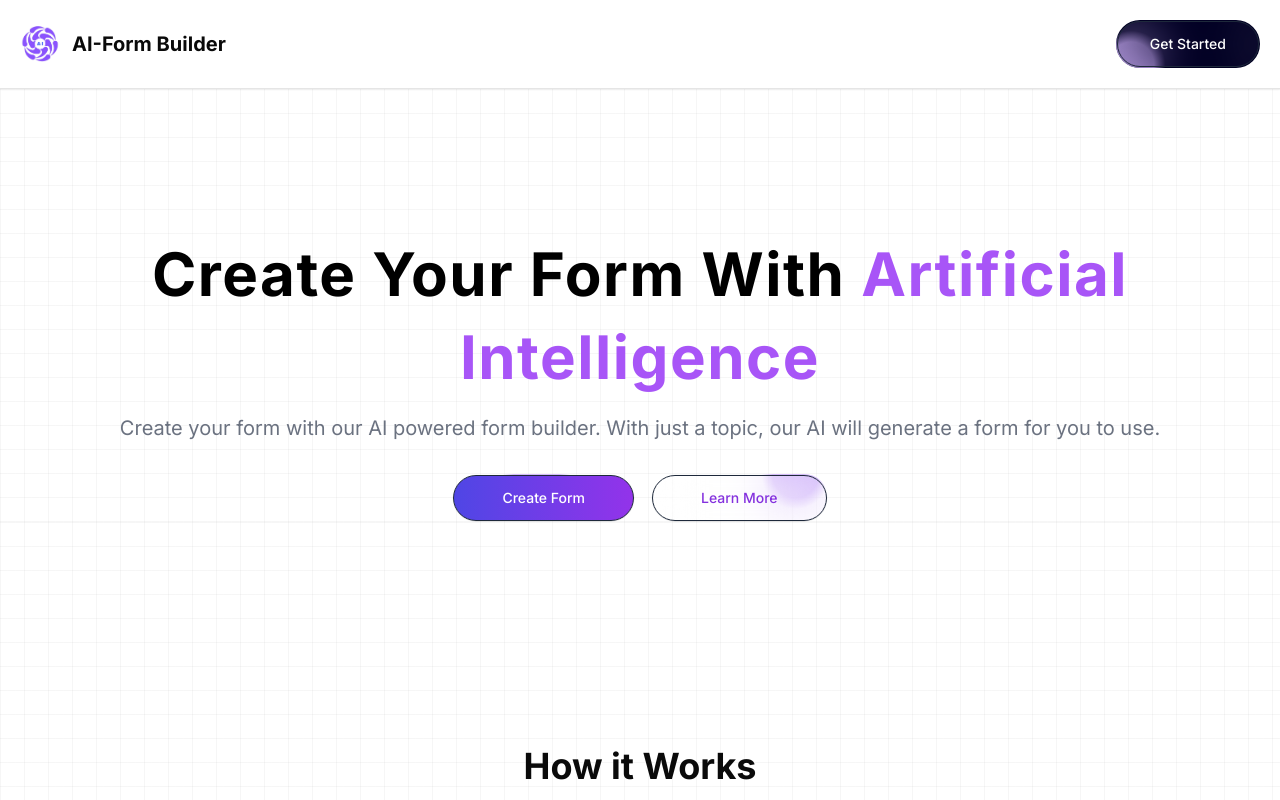
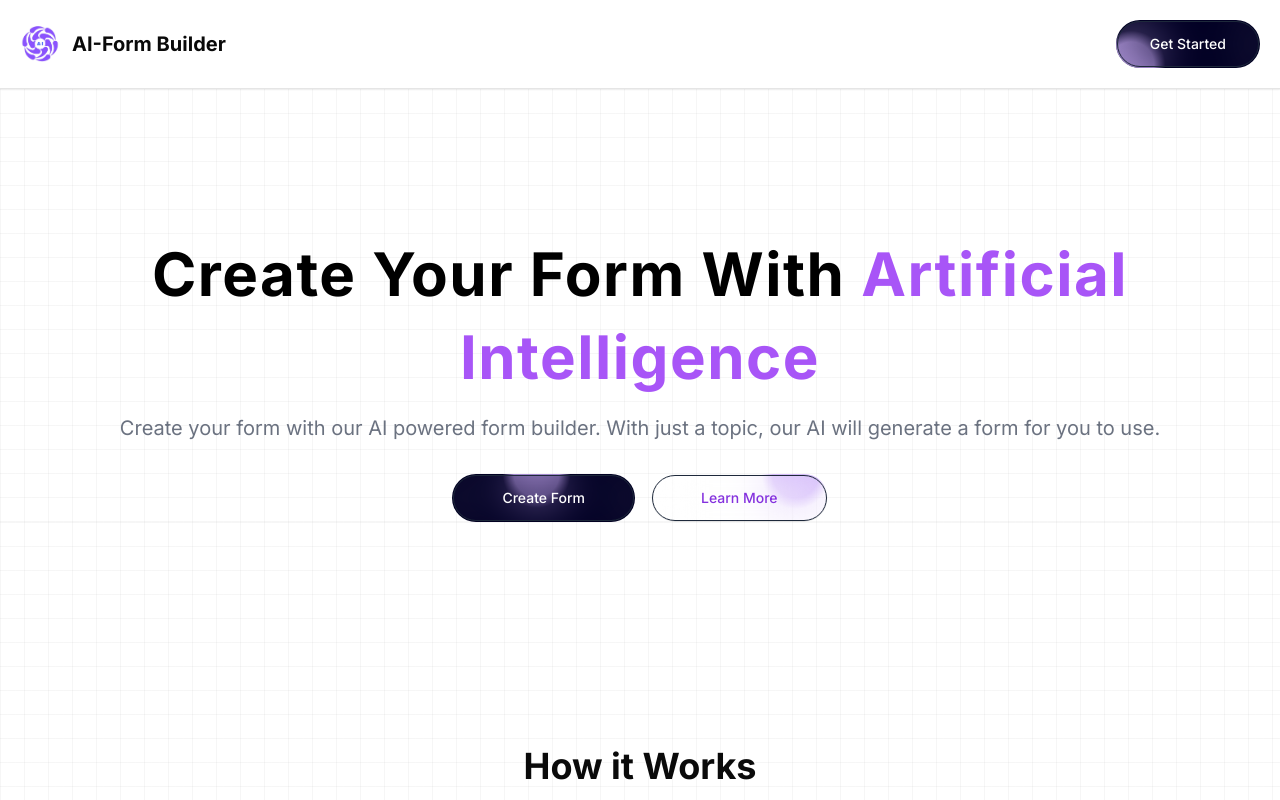
Before and after one commit to Prateek-rajput-007/AI-Form-Builder, a Next.js app: page / in a window 1280 px wide. Shown: the top 800 px of the page. Built offline with nearby package versions, Linux system fonts and the light colour scheme; no server answers.

Commit message:
Update Hero.tsx

```diff
--- a/app/_components/Hero.tsx
+++ b/app/_components/Hero.tsx
@@ -36,23 +36,35 @@ function Hero() {
             {/* Authenticated / Non-authenticated CTA */}
             {isSignedIn ? (
               <Link href="/dashboard" passHref>
-                <Button
-                  duration={Math.floor(Math.random() * 1000) + 1000}
-                  borderRadius="1.95rem"
-                  style={{ borderRadius: `calc(1.75rem * 0.96)` }}
-                  className="rounded px-12 py-3 text-sm font-medium text-white bg-gradient-to-r from-indigo-600 to-purple-600 shadow hover:opacity-90 focus:outline-none focus:ring active:opacity-75"
-                >
+                 <Button
+                 duration={Math.floor(Math.random() * 1000) + 1000}
+            borderRadius="1.95rem" style={{
+              //   add these two
+              //   you can generate the color from here https://cssgradient.io/
+              background: "rgb(2,0,36)",
+              backgroundColor:
+                "linear-gradient(90deg, rgba(2,0,36,1) 0%, rgba(15,70,179,1) 35%)",
+              // add this border radius to make it more rounded so that the moving border is more realistic
+              borderRadius: `calc(1.75rem* 0.96)`,
+            }}
+            className="block w-full rounded  px-12 py-3 text-sm font-medium text-white shadow hover:bg-purple-700 focus:outline-none focus:ring active:bg-purple-500 sm:w-auto">
                   Create Form
                 </Button>
               </Link>
             ) : (
               <SignInButton>
-                <Button
-                  duration={Math.floor(Math.random() * 1000) + 1000}
-                  borderRadius="1.95rem"
-                  style={{ borderRadius: `calc(1.75rem * 0.96)` }}
-                  className="rounded px-12 py-3 text-sm font-medium text-white bg-gradient-to-r from-indigo-600 to-purple-600 shadow hover:opacity-90 focus:outline-none focus:ring active:opacity-75"
-                >
+                  <Button
+                 duration={Math.floor(Math.random() * 1000) + 1000}
+            borderRadius="1.95rem" style={{
+              //   add these two
+              //   you can generate the color from here https://cssgradient.io/
+              background: "rgb(2,0,36)",
+              backgroundColor:
+                "linear-gradient(90deg, rgba(2,0,36,1) 0%, rgba(15,70,179,1) 35%)",
+              // add this border radius to make it more rounded so that the moving border is more realistic
+              borderRadius: `calc(1.75rem* 0.96)`,
+            }}
+            className="block w-full rounded  px-12 py-3 text-sm font-medium text-white shadow hover:bg-purple-700 focus:outline-none focus:ring active:bg-purple-500 sm:w-auto">
                   Create Form
                 </Button>
               </SignInButton>
```
